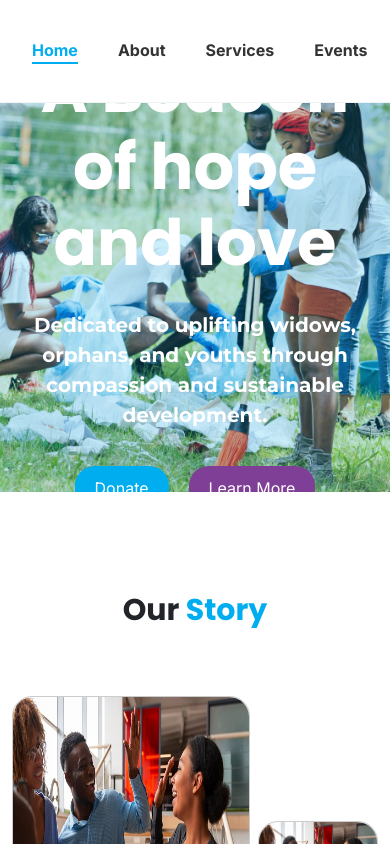
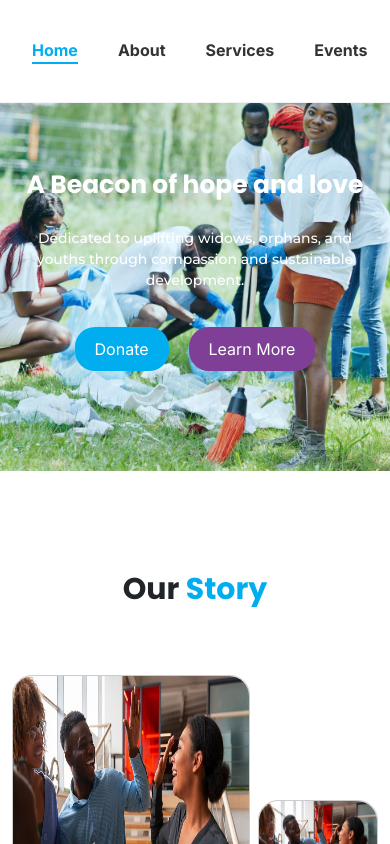
Before and after one commit to Oj-washingtone/chci, a Next.js app: page / in a window 390 px wide. Shown: the top 844 px of the page. Built offline with nearby package versions, Linux system fonts and the light colour scheme.

Commit message:
responsive

```diff
--- a/styles/globals.css
+++ b/styles/globals.css
@@ -60,7 +60,7 @@ p {
   justify-content: center;
   align-items: center;
   position: relative;
-  /* background-color: var(--primary-color); */
+  background-color: var(--primary-color);
   margin-top: 70px;
   margin-bottom: 60px;
   background-image: url("/images/events/event2.jpg");
@@ -76,7 +76,7 @@ p {
   left: 0;
   width: 100%;
   height: 100%;
-  background: rgba(0, 173, 238, 0.2);
+  background: rgba(0, 173, 238, 0.1);
   z-index: 1;
 }
 
@@ -654,7 +654,9 @@ p {
 
 @media (max-width: 767px) {
   .banner-wrapper {
-    max-height: 50vh !important;
+    padding-top: 100px;
+    padding-bottom: 100px;
+    height: max-content;
   }
   .__title_show_large {
     display: none;
@@ -679,4 +681,13 @@ p {
   .section-header {
     width: 100%;
   }
+
+  .banner-wrapper h1 {
+    font-size: 25px;
+  }
+
+  .banner-wrapper p {
+    font-size: 14px;
+    font-weight: 500;
+  }
 }
```
